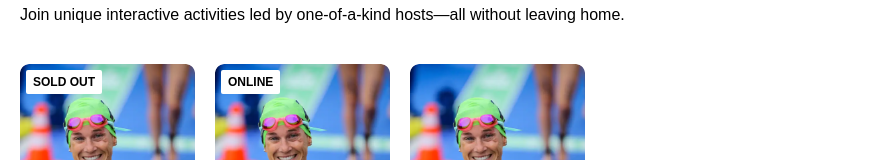
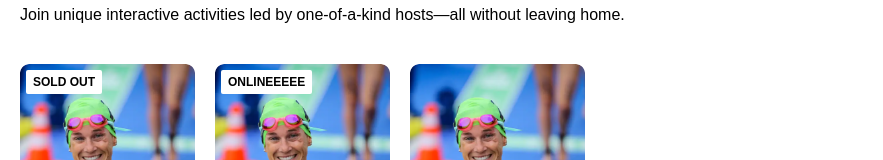
Before and after one commit to gitalvininfo/AllAboutReact, a React (Create React App) app: page / in a window 1280 px wide. Shown: the part 362-522 px from the top of the page, without its empty margins (0-883 px from the left). Built offline with nearby package versions, Linux system fonts and the light colour scheme.

Commit message:
done in conditioning

```diff
--- a/src/components/Card.js
+++ b/src/components/Card.js
@@ -6,7 +6,7 @@ export default function Card(props) {
     if (props.openSpots === 0) {
         badgeText = "SOLD OUT"
     } else if (props.location === "Online") {
-        badgeText = "ONLINE"
+        badgeText = "ONLINEEEEE"
     }
 
     return (
```
